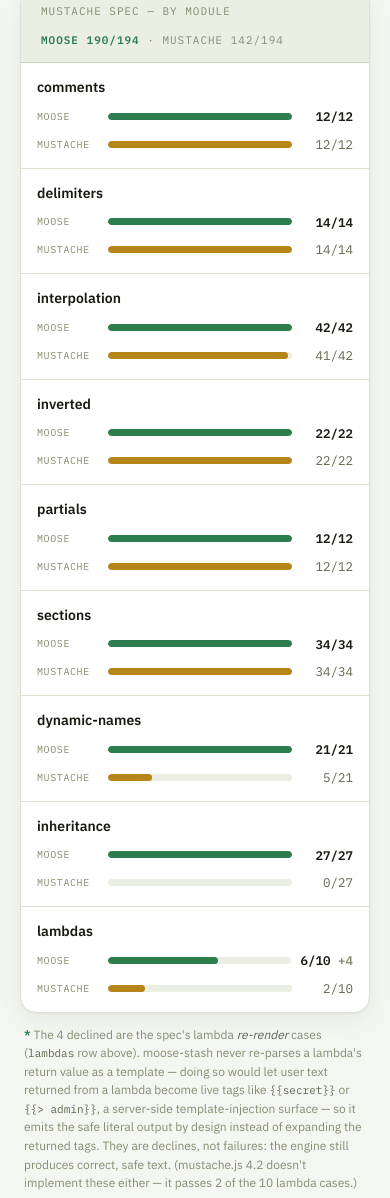
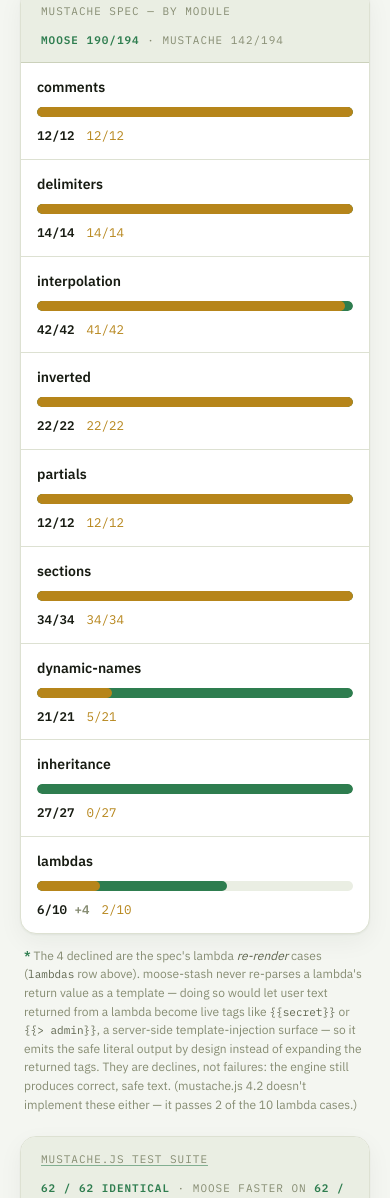
Before and after one commit to jaredef/moose-stash, a website: page docs/index.html in a window 390 px wide. Shown: the part 3653-4851 px from the top of the page. Drawn offline with Linux system fonts and the light colour scheme.

Commit message:
docs(bench): overlay the spec bars (gold mustache over green moose)
One track per module instead of two side-by-side bars: green moose base
with the gold mustache bar layered on top. Since moose covers >= mustache
everywhere, the green tail past the gold shows exactly where moose-stash
leads (dynamic-names, inheritance, lambdas).

```diff
--- a/docs/index.html
+++ b/docs/index.html
@@ -183,18 +183,21 @@
     font-family: "IBM Plex Mono", monospace; font-size: 11px; letter-spacing: .09em; text-transform: uppercase; color: var(--faint);
     display: flex; justify-content: space-between; gap: 12px; flex-wrap: wrap; }
   .cardhead b { color: var(--moose); font-weight: 600; }
-  .specgrid { display: grid; grid-template-columns: minmax(0,1.3fr) 1fr 1fr; align-items: center; gap: 18px; }
+  .specgrid { display: grid; grid-template-columns: minmax(0,1fr) 2.4fr auto; align-items: center; gap: 18px; }
   .thead2 { padding: 12px 20px; font-family: "IBM Plex Mono", monospace; font-size: 11px; letter-spacing: .09em; text-transform: uppercase; color: var(--faint); border-bottom: 1px solid var(--line); }
   .specrow { padding: 12px 20px; border-bottom: 1px solid var(--line); }
   .specrow:last-child { border-bottom: none; }
   .specrow .mod { font-weight: 600; font-size: 14px; }
-  .cell { display: flex; align-items: center; gap: 10px; }
-  .minibar { flex: 1; height: 7px; border-radius: 999px; background: var(--surface-2); overflow: hidden; min-width: 40px; }
-  .minibar .fill { height: 100%; background: var(--moose); border-radius: 999px; }
-  .minibar .fill.mu { background: var(--mustache); }
-  .cnt { font-family: "IBM Plex Mono", monospace; font-size: 12.5px; font-variant-numeric: tabular-nums; min-width: 78px; text-align: right; color: var(--muted); }
-  .cell.moose .cnt { color: var(--ink); font-weight: 600; }
-  .cnt .dec { color: var(--faint); }
+  /* one track: green moose base, gold mustache layered on top; the green tail
+     past the gold is exactly where moose-stash covers more than mustache.js */
+  .ovbar { position: relative; height: 10px; border-radius: 999px; background: var(--surface-2); overflow: hidden; }
+  .ovfill { position: absolute; left: 0; top: 0; bottom: 0; border-radius: 999px; }
+  .ovfill.moose { background: var(--moose); }
+  .ovfill.mu { background: var(--mustache); }
+  .ovcnt { display: flex; gap: 12px; justify-content: flex-end; font-family: "IBM Plex Mono", monospace; font-size: 12.5px; font-variant-numeric: tabular-nums; white-space: nowrap; }
+  .c-mo { color: var(--ink); font-weight: 600; }
+  .c-mu { color: var(--mustache); }
+  .c-mo .dec { color: var(--faint); }
   .exgrid { display: flex; flex-wrap: wrap; gap: 8px; padding: 18px 20px; }
   .exchip { display: inline-flex; align-items: center; gap: 6px; font-family: "IBM Plex Mono", monospace; font-size: 11.5px;
     color: var(--muted); background: var(--moose-fill); border: 1px solid color-mix(in srgb, var(--moose) 24%, transparent);
@@ -238,11 +241,7 @@
     .specgrid.thead2 { display: none; }
     .specrow { grid-template-columns: 1fr; gap: 9px; padding: 14px 16px; }
     .specrow .mod { font-size: 14px; }
-    .cell { gap: 9px; }
-    .cell::before { font-family: "IBM Plex Mono", monospace; font-size: 10px; letter-spacing: .06em; text-transform: uppercase; color: var(--faint); flex: 0 0 62px; }
-    .cell.moose::before { content: "moose"; }
-    .cell.mu::before { content: "mustache"; }
-    .cnt { min-width: 52px; }
+    .ovcnt { justify-content: flex-start; }
   }
   [hidden] { display: none !important; }
 </style>
@@ -338,7 +337,7 @@
 
   <div class="card">
     <div class="cardhead"><span>Mustache spec — by module</span><span><b>moose 190/194</b> · mustache 142/194</span></div>
-    <div class="specgrid thead2"><div>Module</div><div>moose-stash</div><div>mustache.js</div></div>
+    <div class="specgrid thead2"><div>Module</div><div>Coverage · <span style="color:var(--moose)">green = moose</span>, <span style="color:var(--mustache)">gold = mustache.js</span></div><div style="text-align:right">passing</div></div>
     <div id="spec-rows"></div>
   </div>
 
@@ -453,8 +452,8 @@
     var moLabel = s.mo + "/" + s.t + (s.dec ? ' <span class="dec">+' + s.dec + '</span>' : "");
     row.innerHTML =
       '<div class="mod">' + s.m + '</div>' +
-      '<div class="cell moose"><div class="minibar"><div class="fill" style="width:' + (s.mo/s.t*100) + '%"></div></div><span class="cnt">' + moLabel + '</span></div>' +
-      '<div class="cell mu"><div class="minibar"><div class="fill mu" style="width:' + (s.mu/s.t*100) + '%"></div></div><span class="cnt">' + s.mu + '/' + s.t + '</span></div>';
+      '<div class="ovbar"><div class="ovfill moose" style="width:' + (s.mo/s.t*100) + '%"></div><div class="ovfill mu" style="width:' + (s.mu/s.t*100) + '%"></div></div>' +
+      '<div class="ovcnt"><span class="c-mo">' + moLabel + '</span><span class="c-mu">' + s.mu + '/' + s.t + '</span></div>';
     specEl.appendChild(row);
   });
 
```
